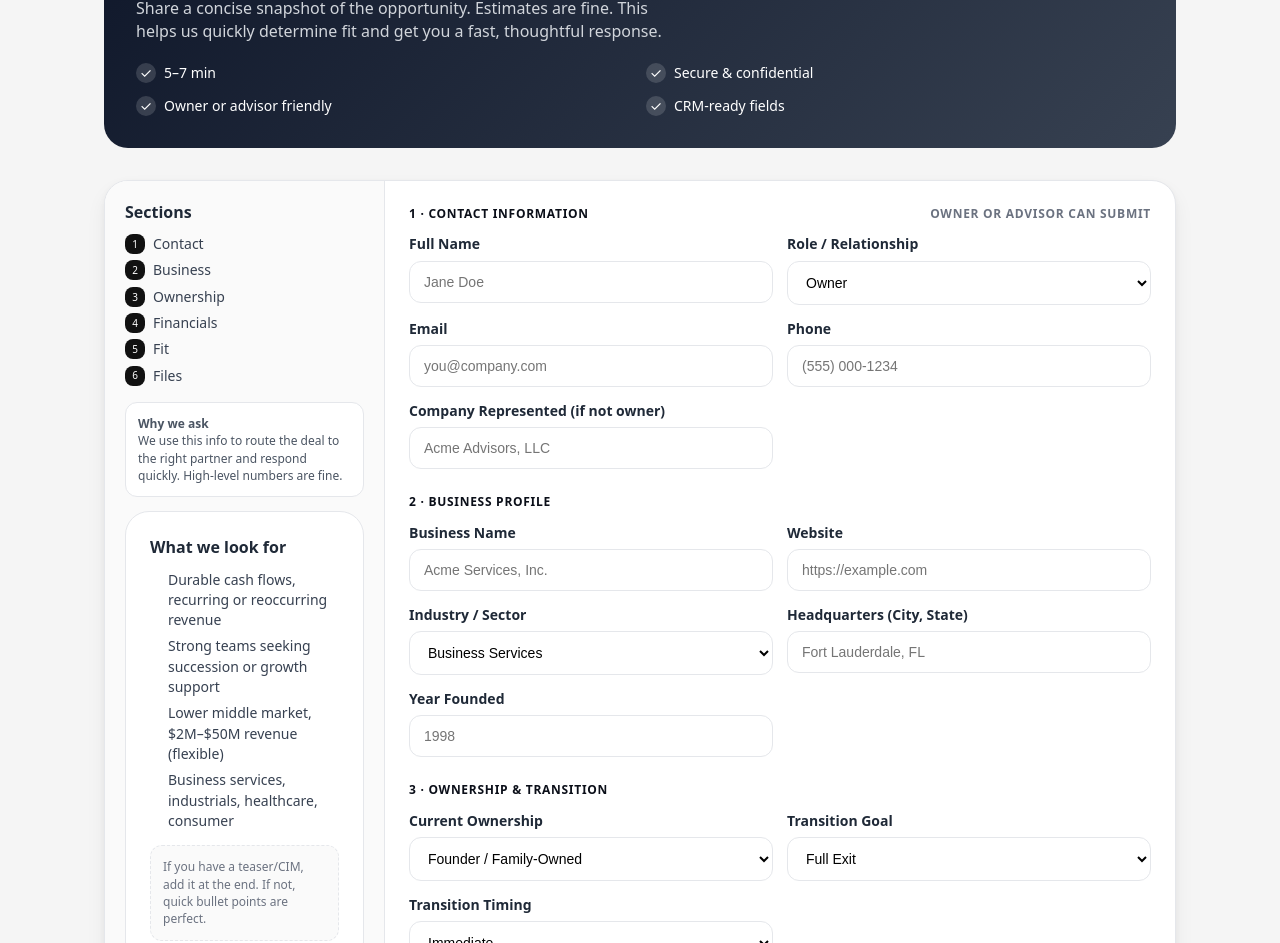
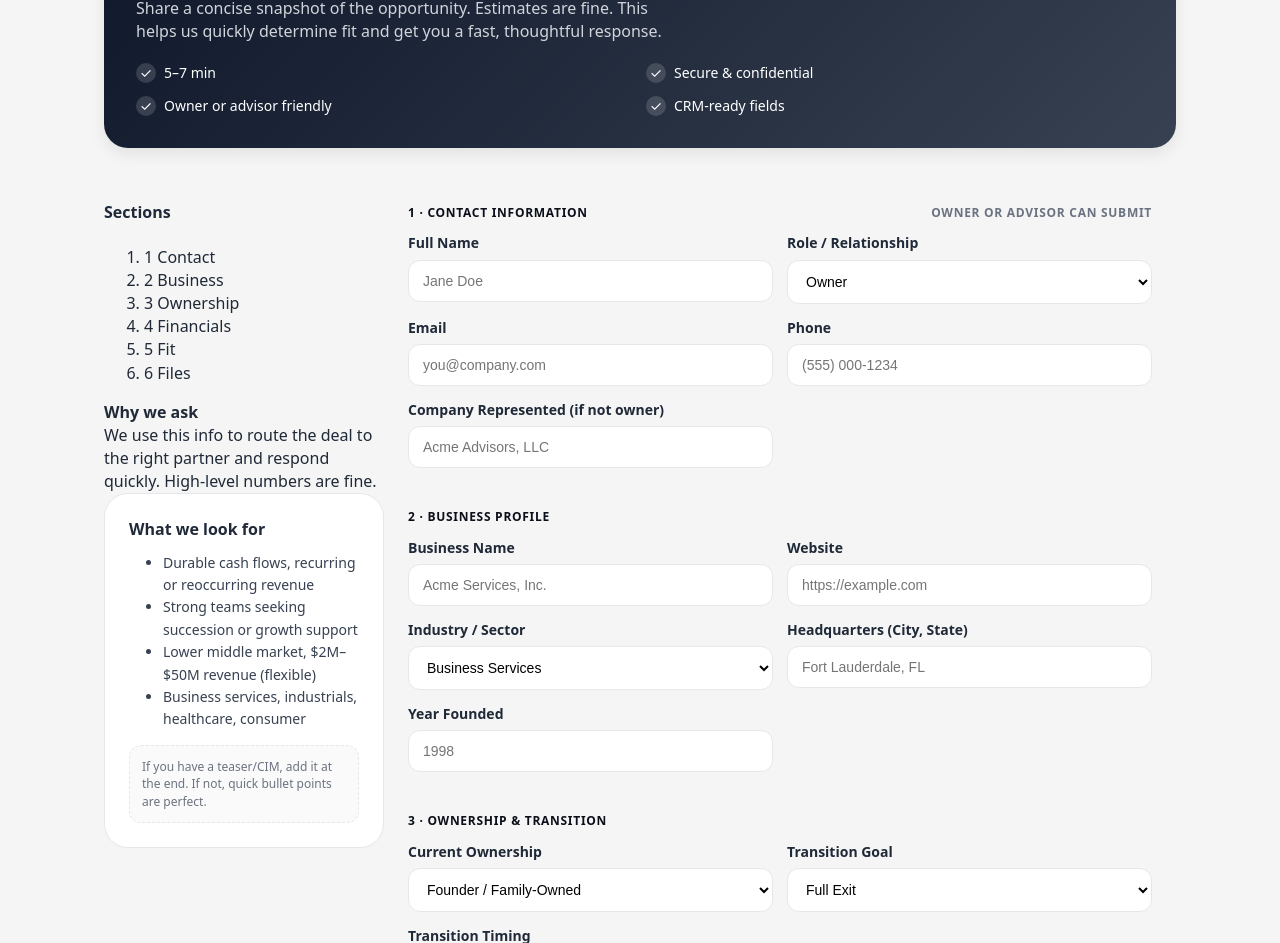
Before and after one commit to msquaredata/lead-intake-form-cbg, a plain HTML site: page index.html in a window 1280 px wide. Shown: the part 209-1152 px from the top of the page. Drawn offline with Linux system fonts and the light colour scheme.

Commit message:
Refined visual design, layout consistency, and responsive spacing for the Deal Prospect Intake form.
This release consolidates all fixes applied after migrating inline styles into a centralized CSS architecture.

```diff
--- a/assets/styles/main.css
+++ b/assets/styles/main.css
@@ -1,4 +1,4 @@
-/* Base */
+/* === Base === */
 :root {
   --bg: #f5f5f5;
   --txt: #1f2937;
@@ -12,7 +12,6 @@
 }
 
 * { box-sizing: border-box; }
-
 html, body { height: 100%; }
 
 body {
@@ -31,7 +30,7 @@ a { color: inherit; }
   padding: 24px;
 }
 
-/* Topbar */
+/* === Topbar === */
 .topbar {
   position: sticky;
   top: 0;
@@ -66,9 +65,13 @@ a { color: inherit; }
 .brand h1 { font-size: 18px; margin: 0; }
 .brand p { margin: 0; font-size: 12px; color: var(--muted); margin-top: -2px; }
 
-.nav { display: none; gap: 24px; color: #4b5563; font-size: 14px; align-items: center; }
-@media (min-width: 768px) { .nav { display: flex; } }
+.nav {
+  display: flex;
+  justify-content: flex-end;
+  align-items: center;
+}
 
+/* === Buttons === */
 .btn {
   display: inline-block;
   padding: 10px 14px;
@@ -83,32 +86,14 @@ a { color: inherit; }
 .btn.secondary { background: transparent; color: #111; border-color: var(--border); }
 .btn:hover { filter: brightness(1.05); }
 
-/* Grid & Hero */
-.grid {
-  display: grid;
-  gap: 24px;
+/* === Grid & Hero === */
+.grid { display: grid; gap: 24px; }
+
+@media (min-width: 900px) {
+  .grid-5 { grid-template-columns: repeat(5, 1fr); }
+  .hero { grid-column: span 5; }
 }
 
-/* Ensure hero spans all 5 columns on large screens */
-@media (min-width: 900px) {
-  .grid-5 {
-    grid-template-columns: repeat(5, 1fr);
-  }
-
-  .hero {
-    grid-column: span 5;
-    margin-top: 24px;
-  }
-}
-
-.card {
-  background: var(--card);
-  border: 1px solid var(--border);
-  border-radius: calc(var(--radius) + 8px);
-  box-shadow: var(--shadow);
-}
-
-/* Hero Section */
 .hero {
   background: linear-gradient(135deg, #0f172a, #374151);
   color: #fff;
@@ -116,18 +101,11 @@ a { color: inherit; }
   padding: 32px;
   margin-top: 24px;
   margin-bottom: 32px;
+  box-shadow: 0 6px 16px rgba(0, 0, 0, 0.08);
 }
 
-.hero h2 {
-  margin: 0;
-  font-size: 28px;
-}
-
-.hero p {
-  margin-top: 10px;
-  color: #d1d5db;
-  max-width: 60ch;
-}
+.hero h2 { margin: 0; font-size: 28px; }
+.hero p { margin-top: 10px; color: #d1d5db; max-width: 60ch; }
 
 .bullets {
   display: grid;
@@ -138,17 +116,13 @@ a { color: inherit; }
 }
 
 .bullet { display: flex; gap: 8px; align-items: center; }
-
 .tick {
-  width: 20px;
-  height: 20px;
-  border-radius: 999px;
+  width: 20px; height: 20px; border-radius: 999px;
   background: rgba(255, 255, 255, .15);
-  display: grid;
-  place-items: center;
+  display: grid; place-items: center;
 }
 
-/* Aside */
+/* === Aside === */
 .aside {
   background: #fff;
   padding: 24px;
@@ -157,7 +131,16 @@ a { color: inherit; }
 }
 
 .aside h3 { margin: 0; font-size: 16px; }
-.aside ul { margin: 10px 0 0 0; padding-left: 18px; color: #374151; font-size: 14px; }
+
+.aside ul {
+  list-style-type: disc;
+  margin: 10px 0 0 24px;
+  padding-left: 10px;
+  color: #374151;
+  font-size: 14px;
+  line-height: 1.6;
+}
+
 .aside .note {
   margin-top: 14px;
   padding: 12px;
@@ -168,56 +151,17 @@ a { color: inherit; }
   font-size: 12px;
 }
 
-/* Form */
+/* === Form === */
 .shell { overflow: hidden; }
 
 @media (min-width: 1024px) {
-  .formgrid {
-    display: grid;
-    grid-template-columns: 280px 1fr;
-  }
-}
-
-.rail {
-  background: #fafafa;
-  border-right: 1px solid var(--border);
-  padding: 20px;
-}
-
-.rail h4 { margin: 0; font-size: 16px; }
-
-.rail ol {
-  margin: 10px 0 0 0;
-  padding: 0;
-  list-style: none;
-  font-size: 14px;
-  color: #374151;
-}
-
-.rail li { display: flex; align-items: center; gap: 8px; margin: 6px 0; }
-
-.rail .num {
-  width: 20px;
-  height: 20px;
-  background: #111;
-  color: #fff;
-  border-radius: 8px;
-  display: grid;
-  place-items: center;
-  font-size: 10px;
-}
-
-.rail .why {
-  margin-top: 16px;
-  background: #fff;
-  padding: 12px;
-  border: 1px solid var(--border);
-  border-radius: 12px;
-  font-size: 12px;
-  color: #4b5563;
+  .formgrid { display: grid; grid-template-columns: 280px 1fr; }
 }
 
 form { padding: 24px; }
+
+/* Add spacing between sections */
+form > div { margin-bottom: 40px; }
 
 .section-title {
   text-transform: uppercase;
@@ -235,7 +179,6 @@ form { padding: 24px; }
 @media (min-width: 720px) {
   .row.cols-2 { grid-template-columns: repeat(2, minmax(0, 1fr)); }
 }
-
 @media (min-width: 900px) {
   .row.cols-3 { grid-template-columns: repeat(3, minmax(0, 1fr)); }
 }
@@ -245,41 +188,25 @@ label span { font-weight: 600; }
 
 input[type="text"], input[type="email"], input[type="tel"],
 input[type="number"], input[type="url"], select, textarea {
-  width: 100%;
-  padding: 12px 14px;
-  border-radius: 12px;
-  border: 1px solid var(--border);
-  background: #fff;
-  font-size: 14px;
-  outline: none;
+  width: 100%; padding: 12px 14px;
+  border-radius: 12px; border: 1px solid var(--border);
+  background: #fff; font-size: 14px; outline: none;
 }
 
 textarea { min-height: 96px; resize: vertical; }
 
-.chips {
-  display: grid;
-  grid-template-columns: repeat(2, minmax(0, 1fr));
-  gap: 8px;
-}
+.chips { display: grid; grid-template-columns: repeat(2, minmax(0, 1fr)); gap: 8px; }
 
 .chip {
-  display: flex;
-  align-items: center;
-  gap: 8px;
-  background: #fafafa;
-  border: 1px solid var(--border);
-  border-radius: 12px;
-  padding: 10px 12px;
-  font-size: 14px;
+  display: flex; align-items: center; gap: 8px;
+  background: #fafafa; border: 1px solid var(--border);
+  border-radius: 12px; padding: 10px 12px; font-size: 14px;
 }
 
 .submitbar {
-  display: flex;
-  gap: 12px;
-  align-items: center;
-  justify-content: space-between;
-  margin-top: 8px;
-  flex-wrap: wrap;
+  display: flex; gap: 12px;
+  align-items: center; justify-content: space-between;
+  margin-top: 8px; flex-wrap: wrap;
 }
 
 .muted { font-size: 12px; color: #6b7280; }
@@ -301,7 +228,7 @@ footer {
   font-size: 14px;
 }
 
-/* Print */
+/* === Print === */
 @media print {
   body { background: #fff; }
   .topbar { position: static; background: #fff; }
--- a/index.html
+++ b/index.html
@@ -1,13 +1,12 @@
-
 <!DOCTYPE html>
 <html lang="en">
-<!-- v1.0.1 force redeploy -->
 <head>
   <meta charset="utf-8">
   <meta name="viewport" content="width=device-width, initial-scale=1">
   <link rel="stylesheet" href="assets/styles/main.css">
   <title>Charlton Bleecker — Deal Prospect Intake</title>
-  </head>
+</head>
+
 <body>
   <div class="topbar">
     <div class="topbar-inner">
@@ -18,17 +17,18 @@
           <p>Acquiring, scaling & operating enduring businesses</p>
         </div>
       </div>
+
+      <!-- Simplified navigation -->
       <nav class="nav">
-        <span>Approach</span>
-        <span>Portfolio</span>
-        <span>Team</span>
-        <span>Contact</span>
         <a class="btn" href="#">Submit a Deal</a>
       </nav>
     </div>
   </div>
 
   <main class="container">
+
+    <!-- Hero Section -->
+    <section class="grid grid-5">
       <div class="hero">
         <h2>Deal Prospect Intake</h2>
         <p>Share a concise snapshot of the opportunity. Estimates are fine. This helps us quickly determine fit and get you a fast, thoughtful response.</p>
@@ -36,11 +36,13 @@
           <div class="bullet"><div class="tick">✓</div> 5–7 min</div>
           <div class="bullet"><div class="tick">✓</div> Secure & confidential</div>
           <div class="bullet"><div class="tick">✓</div> Owner or advisor friendly</div>
-          <div class="bullet"><div class="tick">✓</div> CRM‑ready fields</div>
+          <div class="bullet"><div class="tick">✓</div> CRM-ready fields</div>
         </div>
       </div>
+    </section>
 
-    <section class="card shell" style="margin-top:24px;">
+    <!-- Main Form Card -->
+    <section class="card shell">
       <div class="formgrid">
         <aside class="rail">
           <h4>Sections</h4>
@@ -52,11 +54,13 @@
             <li><span class="num">5</span> Fit</li>
             <li><span class="num">6</span> Files</li>
           </ol>
+
           <div class="why">
             <strong>Why we ask</strong><br>
-            We use this info to route the deal to the right partner and respond quickly. High‑level numbers are fine.
+            We use this info to route the deal to the right partner and respond quickly. High-level numbers are fine.
           </div>
-          <div class="aside" style="margin-top:14px;">
+
+          <div class="aside">
             <h3>What we look for</h3>
             <ul>
               <li>Durable cash flows, recurring or reoccurring revenue</li>
@@ -69,6 +73,7 @@
         </aside>
 
         <form>
+
           <!-- 1. Contact -->
           <div>
             <div class="section-title">
@@ -89,7 +94,7 @@
           </div>
 
           <!-- 2. Business -->
-          <div style="margin-top:24px;">
+          <div>
             <div class="section-title"><span>2 · Business Profile</span></div>
             <div class="row cols-2">
               <label><span>Business Name</span><input type="text" placeholder="Acme Services, Inc."></label>
@@ -106,7 +111,7 @@
           </div>
 
           <!-- 3. Ownership -->
-          <div style="margin-top:24px;">
+          <div>
             <div class="section-title"><span>3 · Ownership & Transition</span></div>
             <div class="row cols-2">
               <label><span>Current Ownership</span>
@@ -128,7 +133,7 @@
           </div>
 
           <!-- 4. Financials -->
-          <div style="margin-top:24px;">
+          <div>
             <div class="section-title"><span>4 · Financial Snapshot (Estimates OK)</span></div>
             <div class="row cols-3">
               <label><span>Annual Revenue</span>
@@ -159,13 +164,13 @@
                 </div>
               </label>
               <label><span>Notable Customers or Contracts (optional)</span>
-                <textarea placeholder="e.g., multi‑year maintenance contracts; preferred vendor to X"></textarea>
+                <textarea placeholder="e.g., multi-year maintenance contracts; preferred vendor to X"></textarea>
               </label>
             </div>
           </div>
 
           <!-- 5. Fit -->
-          <div style="margin-top:24px;">
+          <div>
             <div class="section-title"><span>5 · Strategic Fit</span></div>
             <div class="row">
               <label><span>Why is this a strong fit for Charlton Bleecker?</span>
@@ -185,7 +190,7 @@
           </div>
 
           <!-- 6. Files -->
-          <div style="margin-top:24px;">
+          <div>
             <div class="section-title"><span>6 · Files & Extras</span></div>
             <div class="row cols-2">
               <label><span>Upload Teaser / CIM / Deck (optional)</span>
@@ -206,6 +211,7 @@
               <a class="btn" href="#">Submit Opportunity</a>
             </div>
           </div>
+
         </form>
       </div>
     </section>
```
